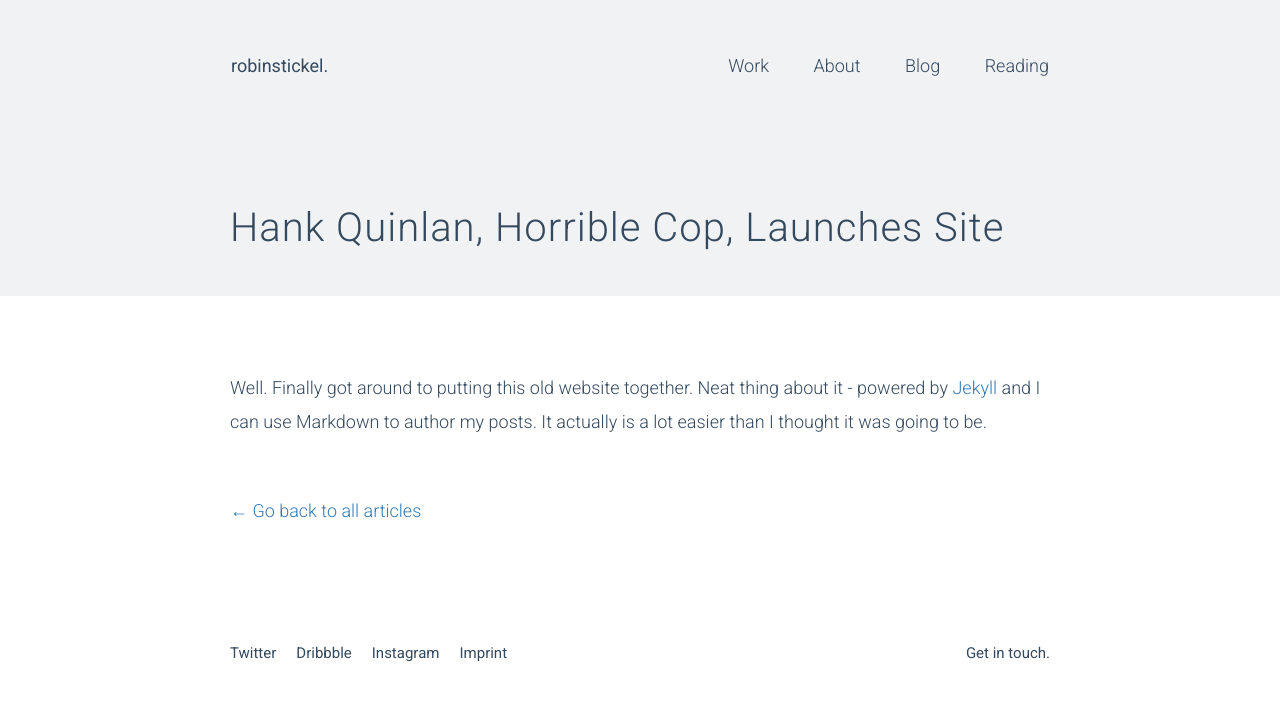
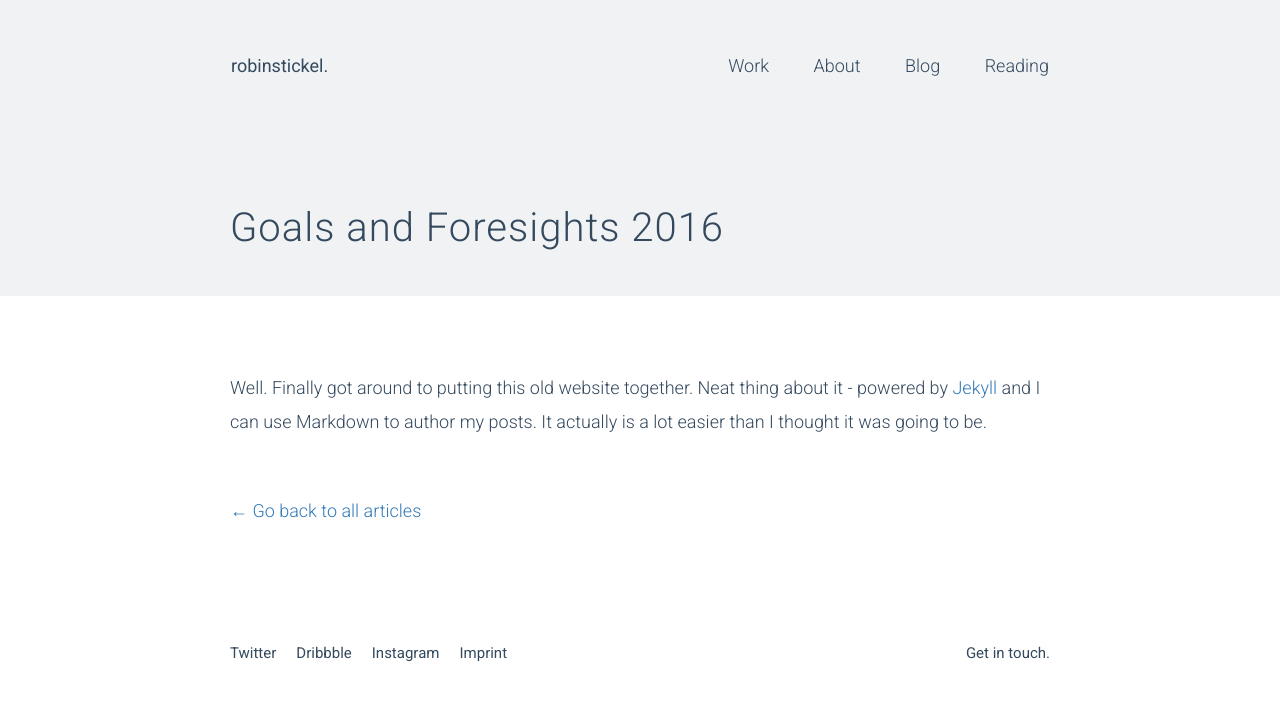
Before and after one commit to robinstickel/robinstickel.com, a Jekyll site: the page built from _posts/2014-04-30-hank-quinlan-site-launched.md, in a window 1280 px wide. Shown: the top 701 px of the page. Built offline with Jekyll 4.4.1, drawn with Linux system fonts in a browser that asks for light colours.

Commit message:
Update 2014-04-30-hank-quinlan-site-launched.md

```diff
--- a/_posts/2014-04-30-hank-quinlan-site-launched.md
+++ b/_posts/2014-04-30-hank-quinlan-site-launched.md
@@ -1,7 +1,7 @@
 ---
 layout: post
-title: "Hank Quinlan, Horrible Cop, Launches Site"
-date: 2014-04-30
+title: "Goals and Foresights 2016"
+date: 2016-01-05
 ---
 
 Well. Finally got around to putting this old website together. Neat thing about it - powered by [Jekyll](http://jekyllrb.com) and I can use Markdown to author my posts. It actually is a lot easier than I thought it was going to be.
```
